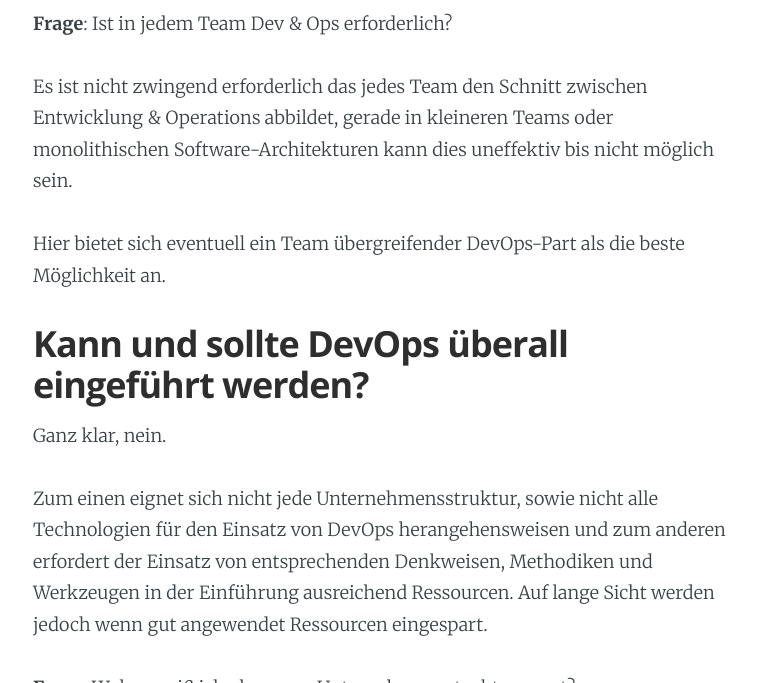
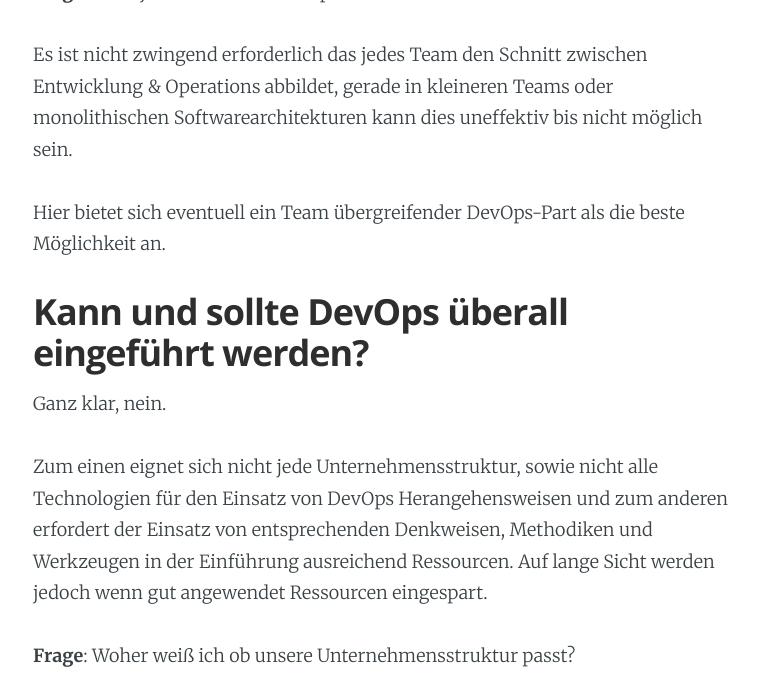
Before and after one commit to pwilken/digitalridingwebpage, a Jekyll site: the page built from _posts/2019-01-27-what-is-devops.markdown, in a window 1280 px wide and 900 px high, scrolled down 3674 px, cut to the strip 217-900 px from the top of the window. Shown: the whole strip, without its empty margins (252-1011 px from the left). Built offline with Jekyll 4.4.1, drawn with Linux system fonts in a browser that asks for light colours; nearby versions of some CDN libraries; some of the changed text lies outside the part shown.

Commit message:
grammar correction

```diff
--- a/_posts/2019-01-27-what-is-devops.markdown
+++ b/_posts/2019-01-27-what-is-devops.markdown
@@ -57,21 +57,21 @@
 
 **Frage**: Ist in jedem Team Dev & Ops erforderlich?
 
-Es ist nicht zwingend erforderlich das jedes Team den Schnitt zwischen Entwicklung & Operations abbildet, gerade in kleineren Teams oder monolithischen Software-Architekturen kann dies uneffektiv bis nicht möglich sein.
+Es ist nicht zwingend erforderlich das jedes Team den Schnitt zwischen Entwicklung & Operations abbildet, gerade in kleineren Teams oder monolithischen Softwarearchitekturen kann dies uneffektiv bis nicht möglich sein.
 
 Hier bietet sich eventuell ein Team übergreifender DevOps-Part als die beste Möglichkeit an.
 
 ## Kann und sollte DevOps überall eingeführt werden?
 Ganz klar, nein.
 
-Zum einen eignet sich nicht jede Unternehmensstruktur, sowie nicht alle Technologien für den Einsatz von DevOps herangehensweisen und zum anderen erfordert der Einsatz von entsprechenden Denkweisen, Methodiken und Werkzeugen in der Einführung ausreichend Ressourcen. Auf lange Sicht werden jedoch wenn gut angewendet Ressourcen eingespart.
+Zum einen eignet sich nicht jede Unternehmensstruktur, sowie nicht alle Technologien für den Einsatz von DevOps Herangehensweisen und zum anderen erfordert der Einsatz von entsprechenden Denkweisen, Methodiken und Werkzeugen in der Einführung ausreichend Ressourcen. Auf lange Sicht werden jedoch wenn gut angewendet Ressourcen eingespart.
 
 **Frage**: Woher weiß ich ob unsere Unternehmensstruktur passt?
 
 Einfach ausgedrückt kann man sagen, desto agiler ein Unternehmen agiert desto geeigneter und effektiver kann die Etablierung von DevOps werden.
 Das ist natürlich sehr vereinfacht ausgedrückt. Die Umstellung auf DevOps entspricht einer gewissen Kulturumstellung im Unternehmen, hier ist Erfahrung und Feingefühl gefragt.
 
-In einem dynamischen Unternehmen mit flachen Hierarchien lässt sich dies grundsätzlich einfacher umsetzen als in einem großen Konzern mit einem Wasserfallartigen Projektmanagement. Dafür ist wahrscheinlich die Anforderung der Ressourcen im zweiteren ein kleineres Problem.
+In einem dynamischen Unternehmen mit flachen Hierarchien lässt sich dies grundsätzlich einfacher umsetzen als in einem großen Konzern mit einem wasserfallartigen Projektmanagement. Dafür ist wahrscheinlich die Anforderung der Ressourcen im größeren Unternehmen ein kleineres Problem.
 
 **Frage**: Was muss der Technologie-Stack erfüllen?
 
```
Also changed, not shown: other parts of _posts/2019-01-27-what-is-devops.markdown (+7 -7 lines).
